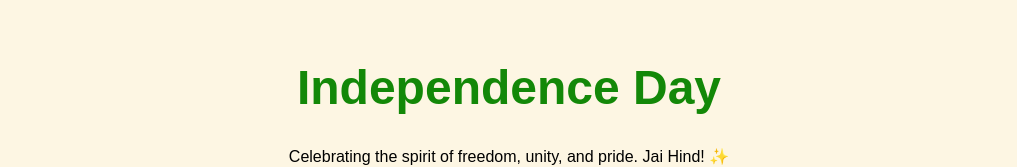
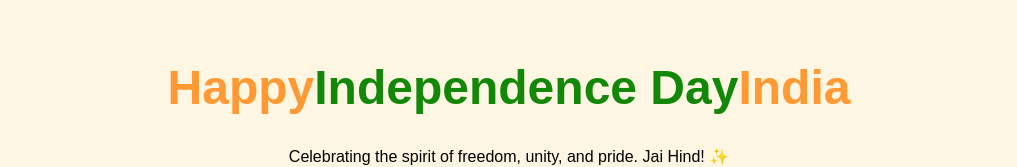
Before and after one commit to Sharan-Birajdar/eb-testing, a plain HTML site: page index.html in a window 1280 px wide. Shown: the top 167 px of the page, without its empty margins (131-1148 px from the left). Drawn offline with Linux system fonts and the light colour scheme.

Commit message:
Update index.html

```diff
--- a/index.html
+++ b/index.html
@@ -45,7 +45,7 @@
 </head>
 <body>
 
-    <h1><span class="flag-colors">Independence Day</span></h1>
+    <h1>Happy<span class="flag-colors">Independence Day</span>India</h1>
 
     <p>Celebrating the spirit of freedom, unity, and pride. Jai Hind! ✨</p>
 
```
